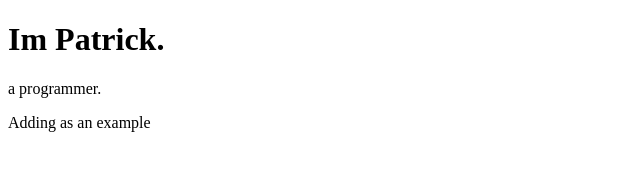
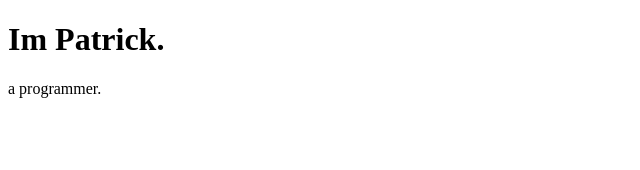
Before and after one commit to Pjmes/Personal_Page, a plain HTML site: page index.html in a window 1280 px wide. Shown: the whole page, without its empty margins (0-640 px from the left). Drawn offline with Linux system fonts and the light colour scheme.

Commit message:
Update index.html

```diff
--- a/index.html
+++ b/index.html
@@ -12,10 +12,5 @@
 <body>
     <h1>Im Patrick.</h1>
     <p>a programmer.</p>
-    <p> Adding as an example</p>
-
-
-
-
 </body>
 </html>
```
